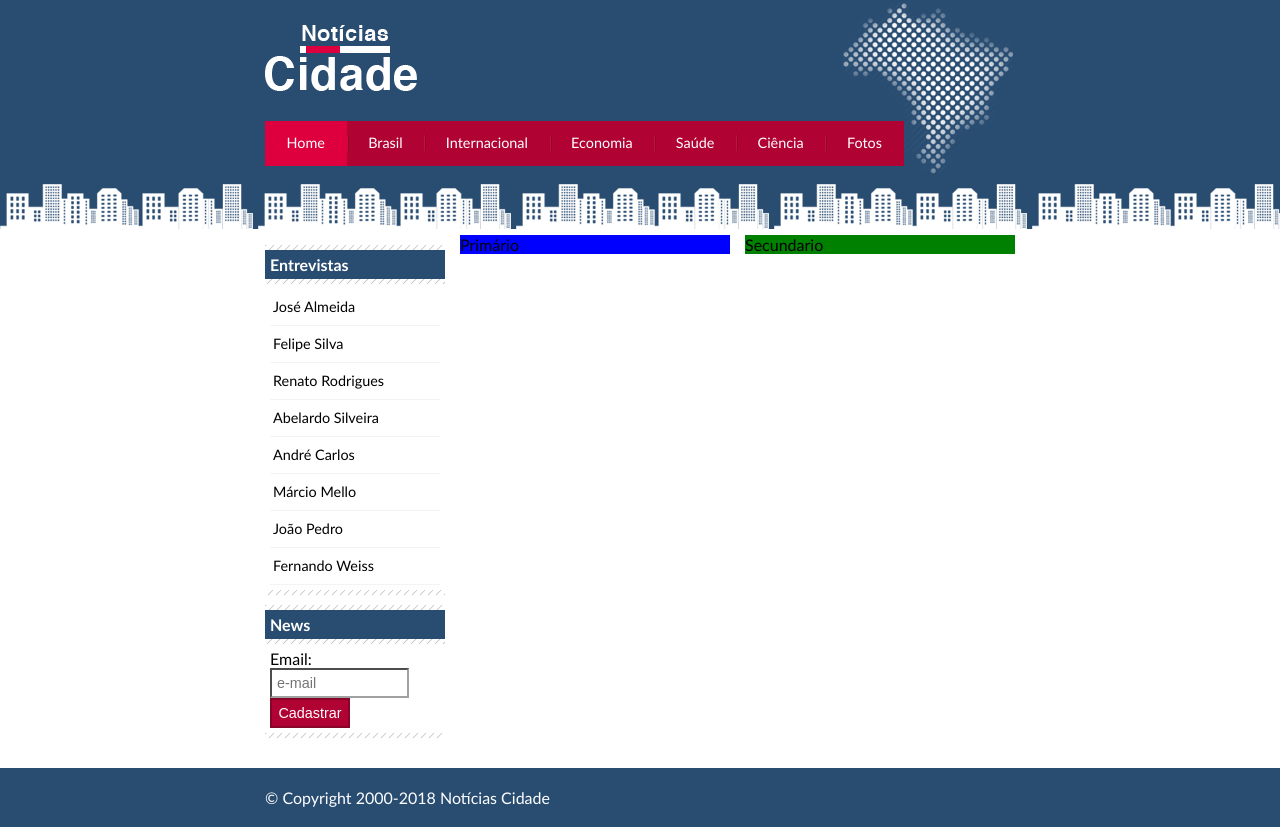
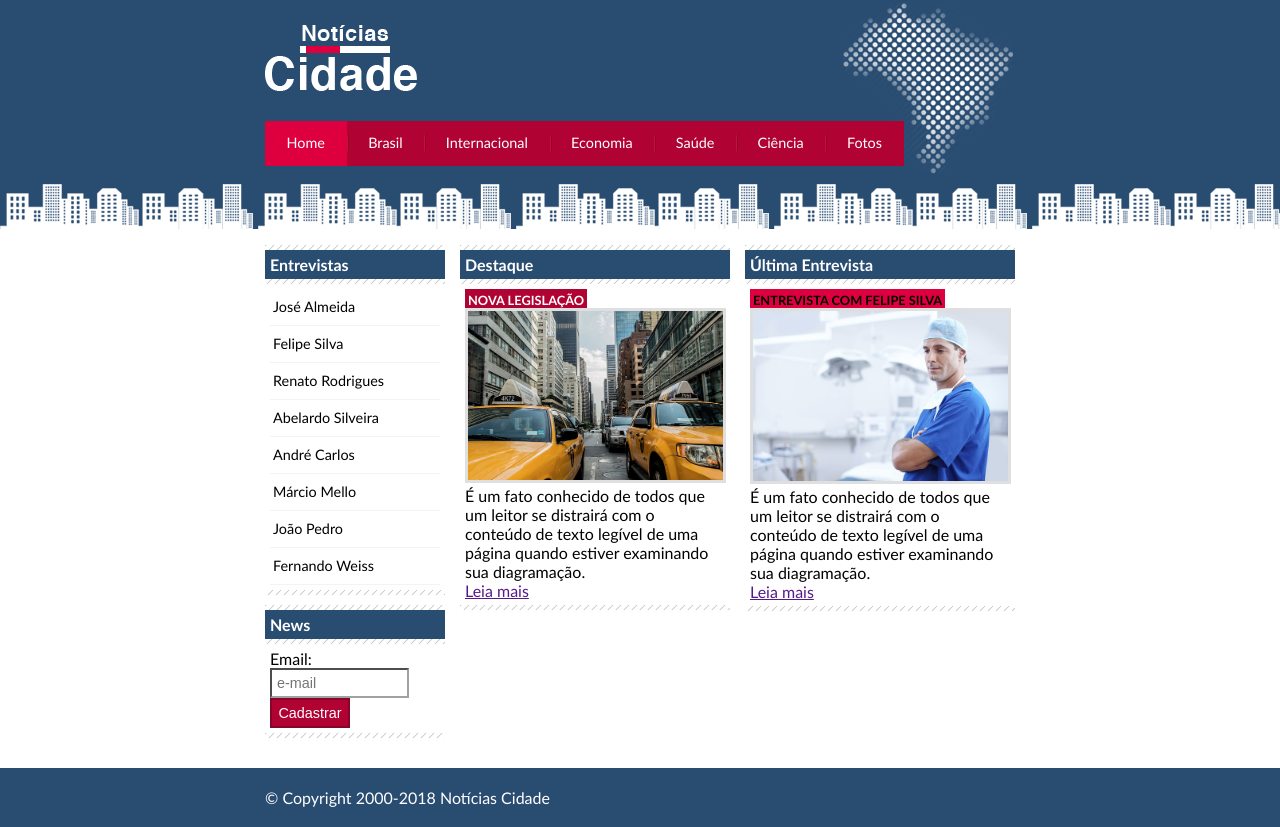
Before and after one commit to Adeilson98/Notice-LP, a plain HTML site: page index.html in a window 1280 px wide. Drawn offline with Linux system fonts and the light colour scheme.

Commit message:
Area de conteudo criada

```diff
--- a/assets/style/style.css
+++ b/assets/style/style.css
@@ -84,7 +84,6 @@ body.fotos #navegacao a#fotos
 
 #primario {
     width: 270px;
-    background: blue;
     float: left;
     margin:  0 0 20px 195px;
 }
@@ -101,7 +100,6 @@ body.fotos #navegacao a#fotos
 
 #secundario {
     width: 270px;
-    background: green;
     float: left;
     margin: 0 0 20px 15px;
 }
@@ -161,6 +159,28 @@ input.submit {
     border: 2px solid #870529;
 }
 
+img.imagem-principal {
+    width: 98%;
+    border: 3px solid #DFDFDF;
+}
+
+h3 {
+    text-transform: uppercase;
+    display: inline;
+    font-size: 0.8em;
+    padding: 3px;
+}
+
+.destaque h3 {
+    background: #B10333;
+    color: #FFF;
+}
+
+.entrevista h3 {
+    background: #DE003E;
+    color: black;
+}
+
 #container-rodape {
     background: #294C71;
     padding: 20px;
--- a/index.html
+++ b/index.html
@@ -23,8 +23,30 @@
             </div>
 
             <div id="conteudo">
-                <div id="primario">Primário</div>
-                <div id="secundario">Secundario</div>
+                <div id="primario">
+                    <div class="caixa destaque">
+                        <h2>Destaque</h2>
+
+                        <div class="caixa-conteudo">
+                            <h3>Nova Legislação</h3>
+                            <img class="imagem-principal" src="assets/imagens/taxi.jpg" width="100%" alt="taxi">
+                            <p>É um fato conhecido de todos que um leitor se distrairá com o conteúdo de texto legível de uma página quando estiver examinando sua diagramação. </p>
+                            <a href="">Leia mais</a>
+                        </div>
+                    </div>
+                </div>
+                <div id="secundario">
+                    <div class="caixa entrevista">
+                        <h2>Última Entrevista</h2>
+
+                        <div class="caixa-conteudo">
+                            <h3>Entrevista com felipe silva</h3>
+                            <img class="imagem-principal" src="assets/imagens/doutor.jpg" width="100%" alt="doutor">
+                            <p>É um fato conhecido de todos que um leitor se distrairá com o conteúdo de texto legível de uma página quando estiver examinando sua diagramação. </p>
+                            <a href="">Leia mais</a>
+                        </div>
+                    </div>
+                </div>
 
                 <div id="lateral">
                     <div class="caixa">
```
